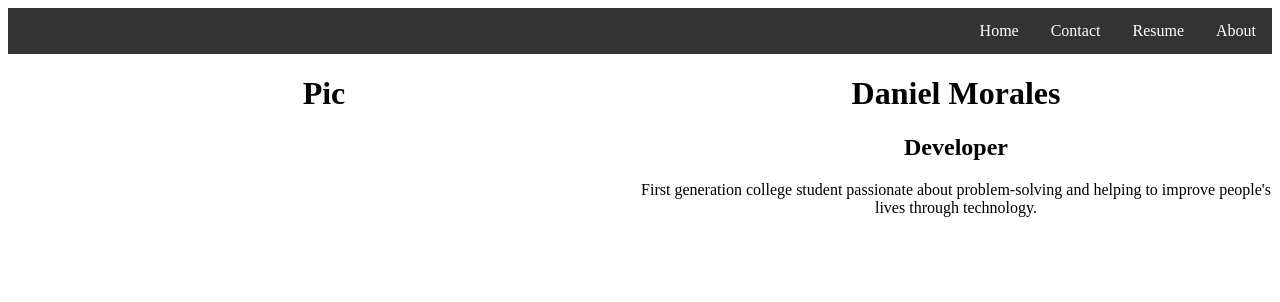
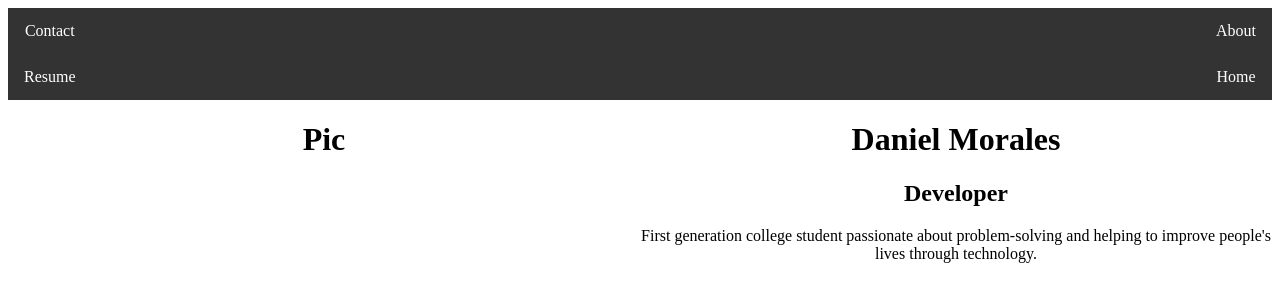
Before and after one commit to daft01/s2019cst336, a PHP site: page / in a window 1280 px wide. Shown: the top 302 px of the page. Run offline with PHP 8.4, Linux system fonts and the light colour scheme.

```diff
--- a/index.css
+++ b/index.css
@@ -6,7 +6,11 @@ ul {
   background-color: #333;
 }
 
-li {
+#leftMenuBar {
+  float: left;
+}
+
+#rightMenuBar {
   float: right;
 }
 
--- a/index.php
+++ b/index.php
@@ -3,10 +3,14 @@
     <link href="index.css" rel="stylesheet" type="text/css">
     <body>
         <ul>
-            <li><a href="">About</a></li>
-            <li><a href="">Resume</a></li>
-            <li><a href="">Contact</a></li>
-            <li><a href="">Home</a></li>
+            <div id="leftMenuBar">
+                <li><a href="">Contact</a></li>
+                <li><a href="">Resume</a></li>
+            </div>
+            <div id="rightMenuBar">
+                <li><a href="">About</a></li>
+                <li><a href="">Home</a></li>
+            </div>
         </ul>
 
         <div class="row">
```
